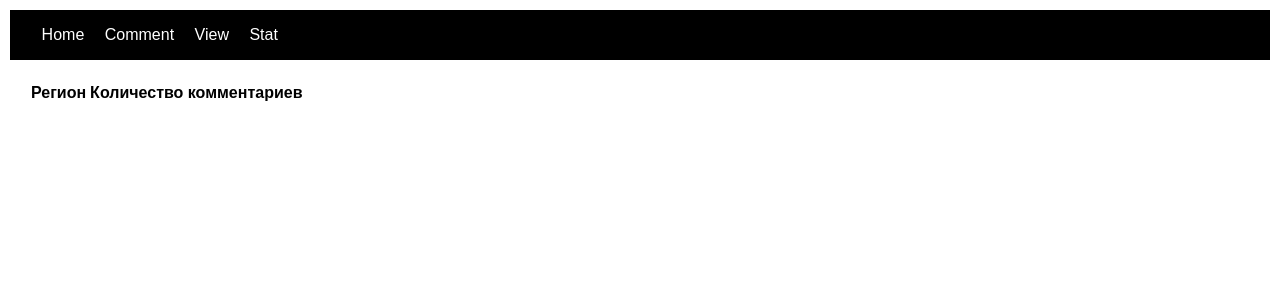
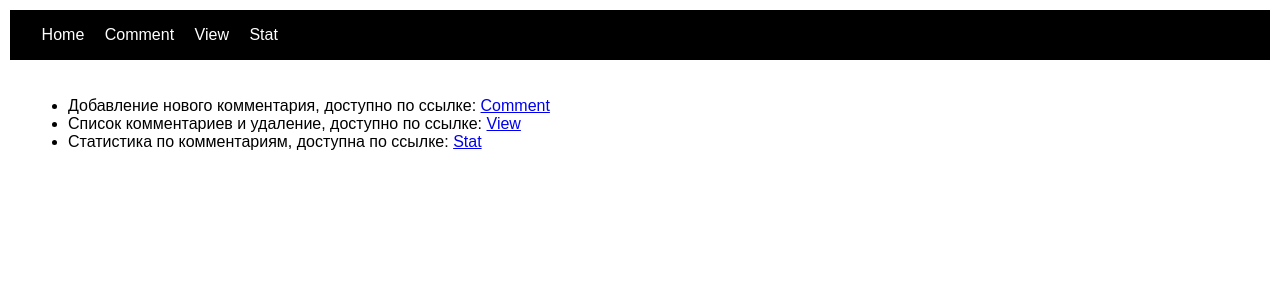
Before and after one commit to kulinsky/webframework, a Python web app: template templates/home.html in a window 1280 px wide. Shown: the top 300 px of the page. Run offline with Jinja, Linux system fonts and the light colour scheme; the template is opened without the code that fills it, so the values that code supplies are empty.

Commit message:
add description

```diff
--- a/templates/home.html
+++ b/templates/home.html
@@ -63,15 +63,11 @@
 
     <div class="container">
         <div class="inner" id="inner_div">
-          <table>
-            <tr>
-              <th>Регион</th>
-              <th>Количество комментариев</th>
-            </tr>
-            <tbody id="tbody_region">
-          </tbody>
-          </table>
-
+          <ul>
+              <li>Добавление нового комментария, доступно по ссылке: <a href="/comment/">Comment</a></li>
+              <li>Список комментариев и удаление, доступно по ссылке: <a href="/view/">View</a></li>
+              <li>Статистика по комментариям, доступна по ссылке: <a href="/stat/">Stat</a></li>
+          </ul>
         </div>
     </div>
 
```
